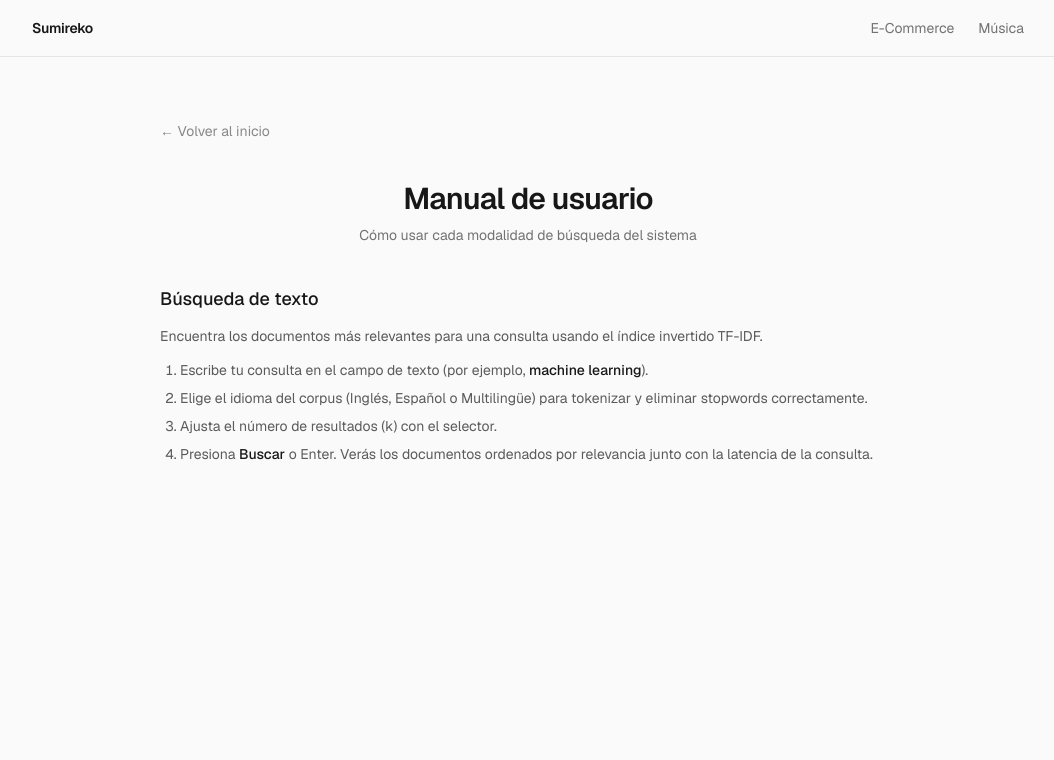
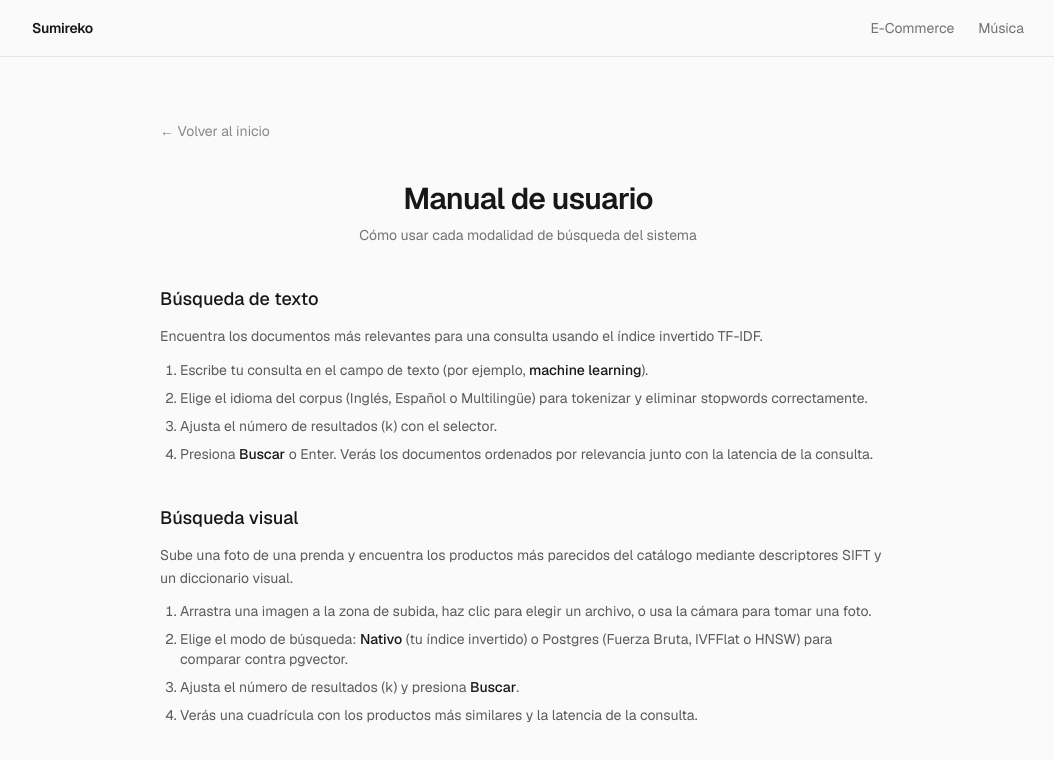
Before and after one commit to project-sdm/sumireko-frontend, a Next.js app: page /manual in a window 1280 px wide. Shown: the top 760 px of the page, without its empty margins (112-1166 px from the left). Built offline with nearby package versions, Linux system fonts and the light colour scheme.

Commit message:
feat: add image search section to manual

```diff
--- a/src/app/manual/page.tsx
+++ b/src/app/manual/page.tsx
@@ -45,6 +45,34 @@ export default function Manual() {
           </li>
         </ol>
       </section>
+
+      <section className="flex flex-col gap-3">
+        <h2 className="text-lg font-medium">Búsqueda visual</h2>
+        <p className="text-sm text-foreground/70 leading-relaxed">
+          Sube una foto de una prenda y encuentra los productos más parecidos
+          del catálogo mediante descriptores SIFT y un diccionario visual.
+        </p>
+        <ol className="flex flex-col gap-2 text-sm text-foreground/70 list-decimal pl-5">
+          <li>
+            Arrastra una imagen a la zona de subida, haz clic para elegir un
+            archivo, o usa la cámara para tomar una foto.
+          </li>
+          <li>
+            Elige el modo de búsqueda: <span className="font-medium text-foreground">Nativo</span>{" "}
+            (tu índice invertido) o Postgres (Fuerza Bruta, IVFFlat o HNSW) para
+            comparar contra pgvector.
+          </li>
+          <li>
+            Ajusta el número de resultados (<span className="font-mono">k</span>)
+            y presiona{" "}
+            <span className="font-medium text-foreground">Buscar</span>.
+          </li>
+          <li>
+            Verás una cuadrícula con los productos más similares y la latencia
+            de la consulta.
+          </li>
+        </ol>
+      </section>
     </main>
   );
 }
```
